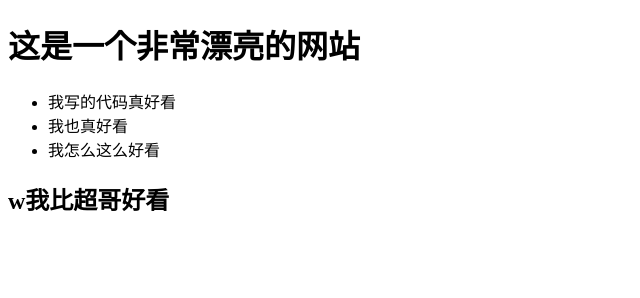
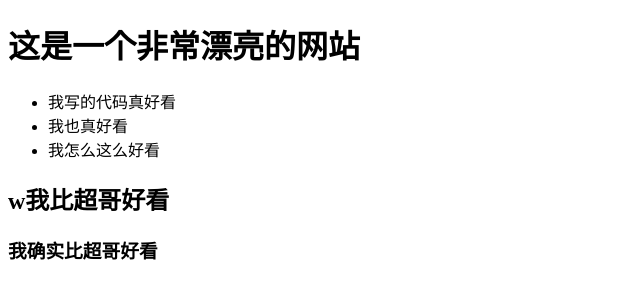
Before and after one commit to caihuangot/git-demo, a plain HTML site: page index.html in a window 1280 px wide. Shown: the whole page, without its empty margins (0-640 px from the left). Drawn offline with Linux system fonts and the light colour scheme.

Commit message:
增加新的功能

```diff
--- a/index.html
+++ b/index.html
@@ -14,5 +14,6 @@
         <li>我怎么这么好看</li>
     </ul>
     <h2>w我比超哥好看</h2>
+    <h3>我确实比超哥好看</h3>
 </body>
 </html>
```
